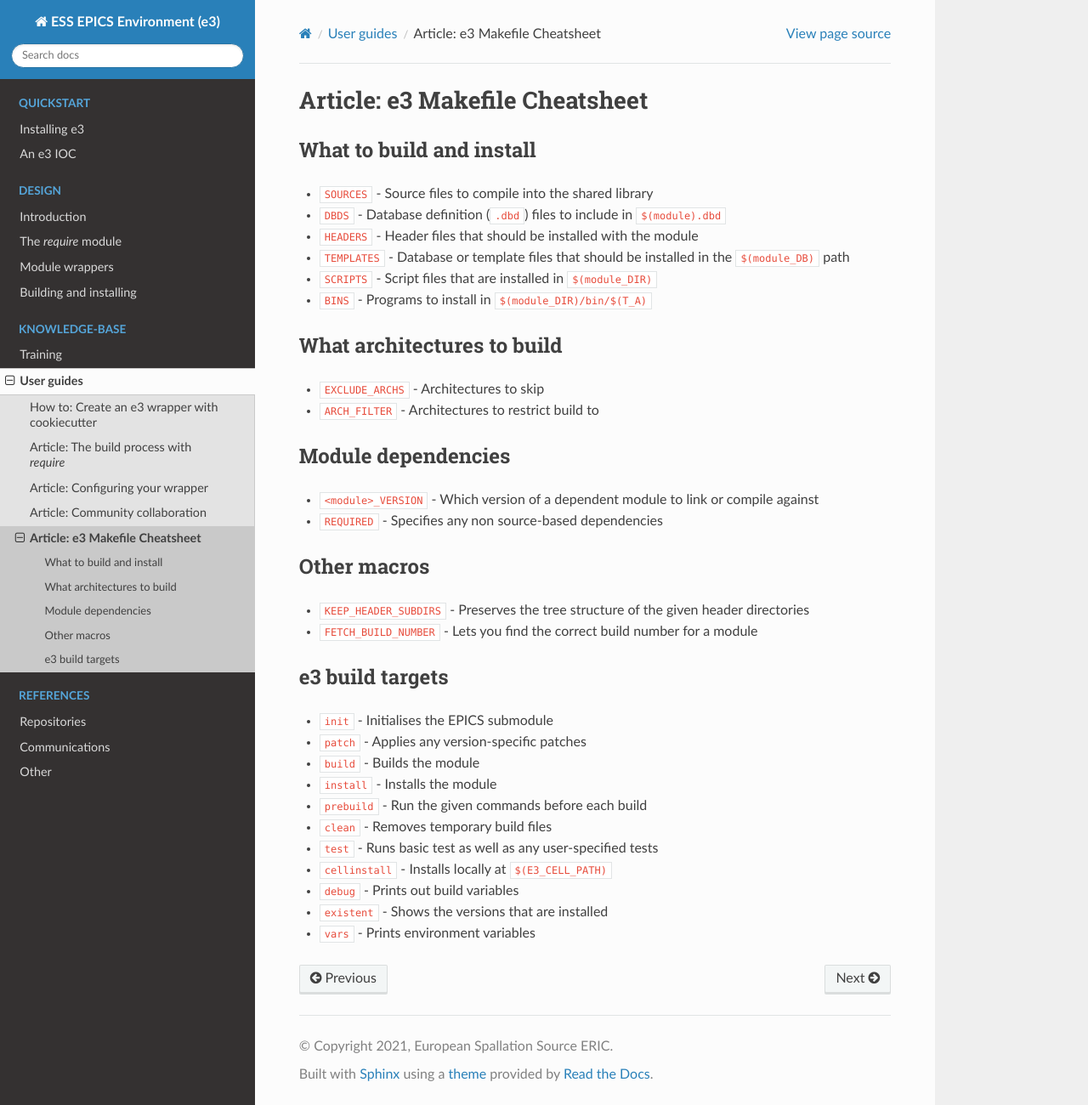
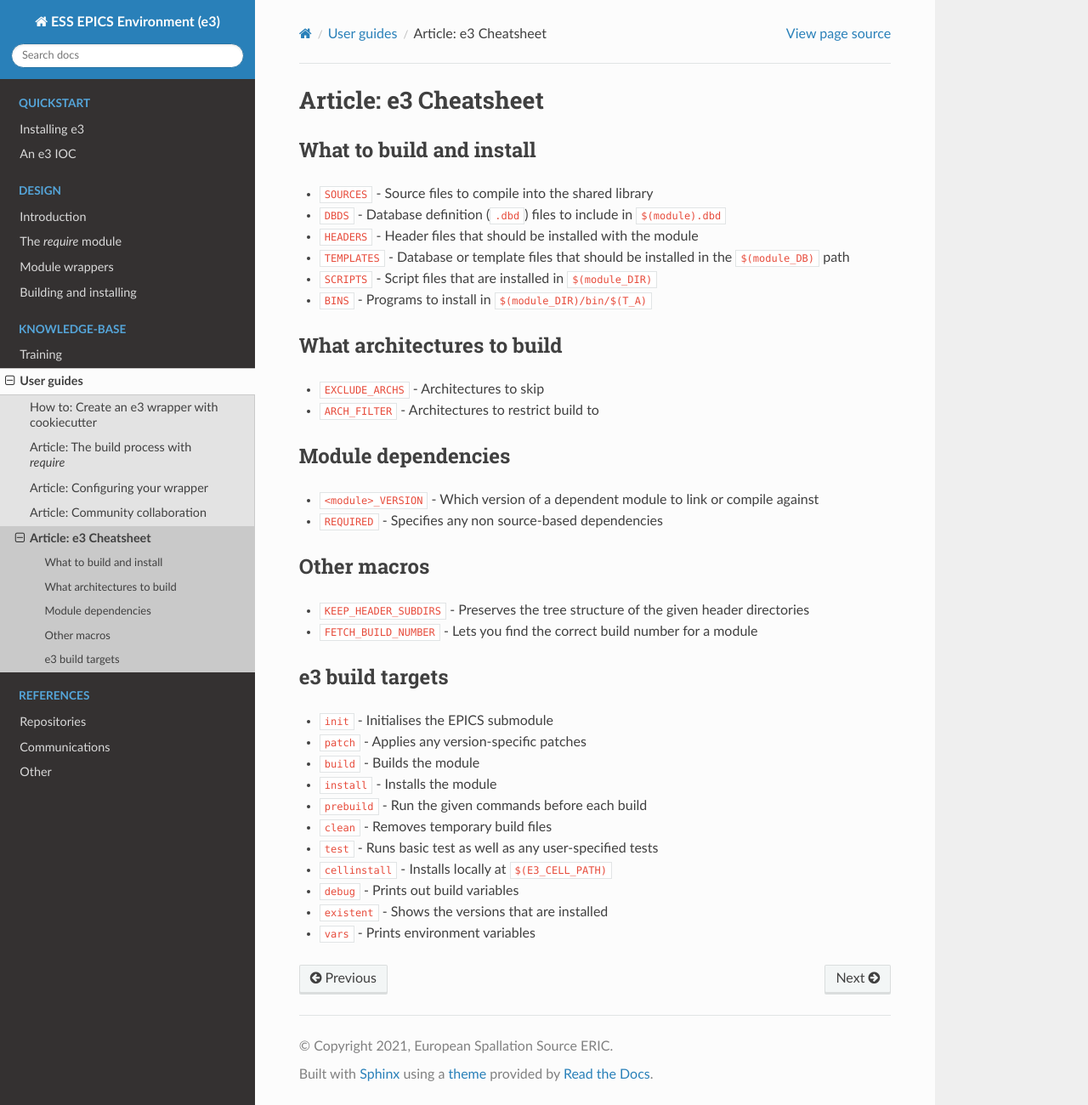
Before and after one commit to ttkorhonen/e3pages, a Sphinx documentation site: the page built from docs/kb/guide/articles/8_cheatsheet.md, in a window 1280 px wide and 1300 px high. Shown: the whole window at 85% size. Built offline with Sphinx 7.4.7 and the Read the Docs theme 2.0.0, drawn with Linux system fonts in a browser that asks for light colours.

Commit message:
Removed 'makefile' from title

```diff
--- a/docs/kb/guide/articles/8_cheatsheet.md
+++ b/docs/kb/guide/articles/8_cheatsheet.md
@@ -1,4 +1,4 @@
-# Article: e3 Makefile Cheatsheet
+# Article: e3 Cheatsheet
 
 
 ## What to build and install
```
